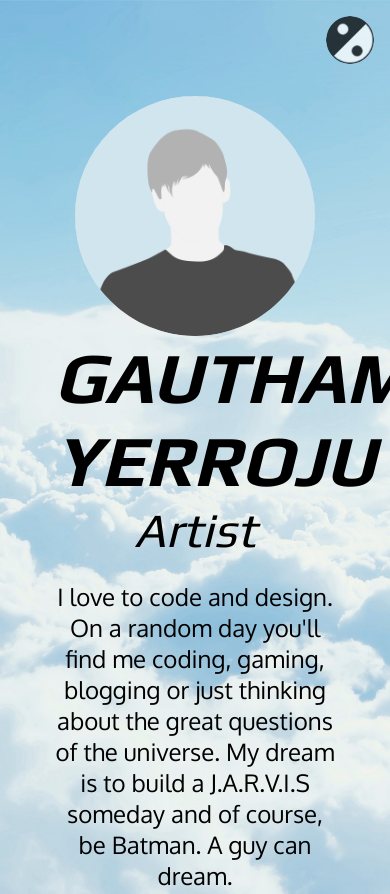
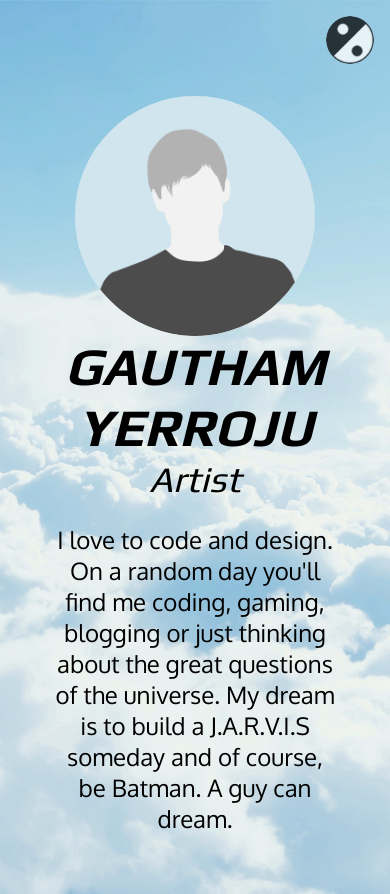
Before and after one commit to GauthamYerroju/personal-site, a plain HTML site: page index.html in a window 390 px wide. Shown: the top 894 px of the page. Drawn offline with Linux system fonts and the light colour scheme.

Commit message:
Fix text overflow in small screen sizes.

```diff
--- a/css/custom.css
+++ b/css/custom.css
@@ -125,6 +125,16 @@ img.em10 {
     width: 100%;
 }
 
+/* Low screen size font fix */
+@media (max-width: 767px) {
+    #hero-name {
+        font-size: 2.2em;
+    }
+    #hero-ticker li {
+        font-size: 1.5em;
+    }
+}
+
 #dev-log {
     display: none;
     padding: 8px;
```
